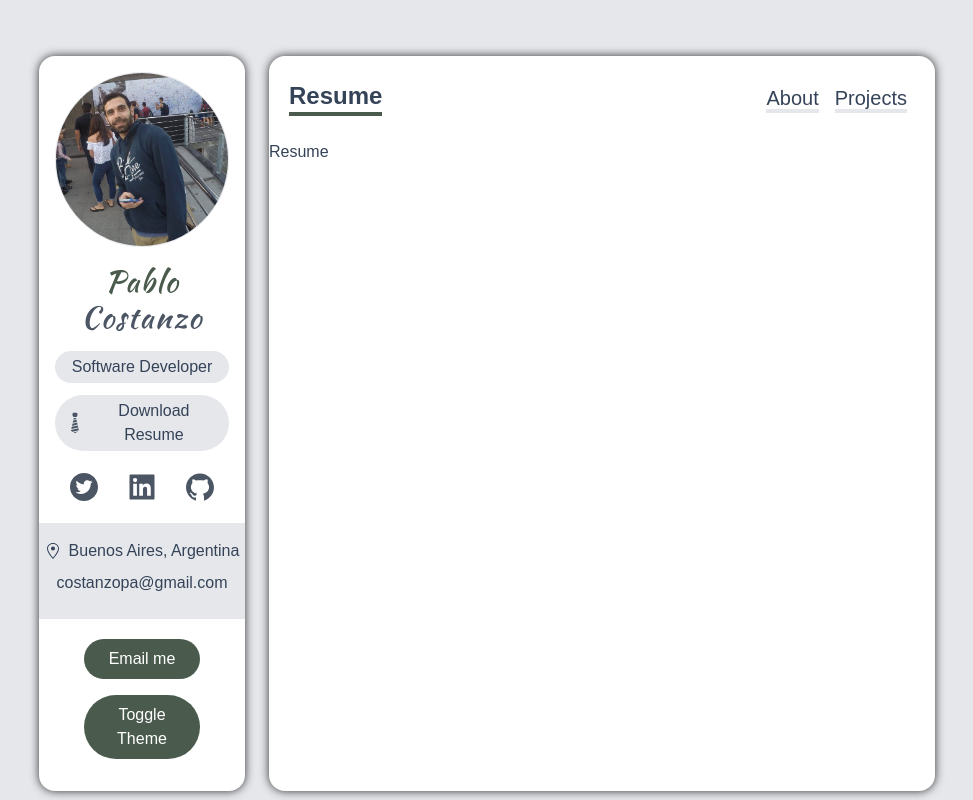
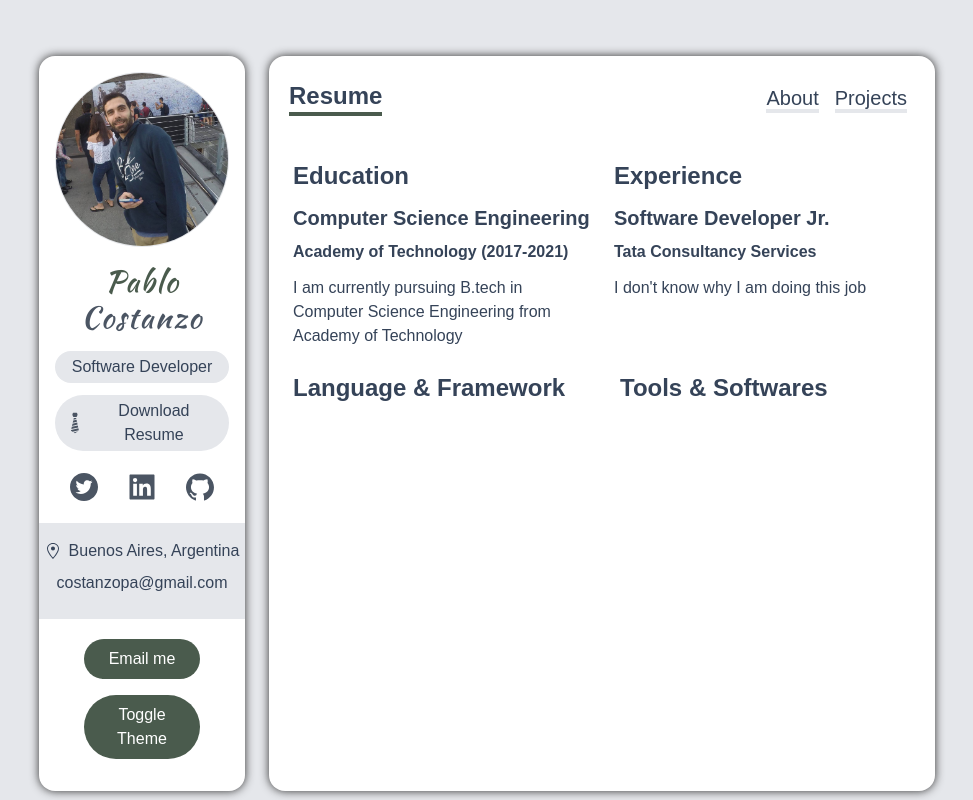
Before and after one commit to pacostanzo/portfolio, a Next.js app: page /resume in a window 1280 px wide. Shown: the whole page, without its empty margins (153-1126 px from the left). Built offline with nearby package versions, Linux system fonts and the light colour scheme.

Commit message:
Adding Resume section

```diff
--- /dev/null
+++ b/components/Bar/Bar.component.tsx
@@ -0,0 +1,22 @@
+import { FunctionComponent } from 'react';
+
+import { Skill } from '../../types/Skill';
+
+const Bar: FunctionComponent<{ value: Skill }> = ({
+  value: { Icon, level, name },
+}) => {
+  const bar_width = `${level}%`;
+  return (
+    <div className="my-2 text-white bg-gray-300 rounded-full dark:bg-dark-300 dark:bg-black-500">
+      <div
+        className="flex items-center px-4 py-1 rounded-full bg-gradient-to-r from-green to-blue-500"
+        style={{
+          width: bar_width,
+        }}
+      >
+        <Icon className="mr-3" /> {name}
+      </div>
+    </div>
+  );
+};
+export default Bar;
--- a/components/ProjectCard/ProjectCard.component.tsx
+++ b/components/ProjectCard/ProjectCard.component.tsx
@@ -11,7 +11,6 @@ const ProjectCard: FunctionComponent<{
   project: {
     name,
     image_path,
-    category,
     deployed_url,
     description,
     github_url,
--- a/components/index.tsx
+++ b/components/index.tsx
@@ -3,3 +3,4 @@ export { default as Navbar } from './Navbar/Navbar.component';
 export { default as ServiceCard } from './ServiceCard/ServiceCard.component';
 export { default as ProjectCard } from './ProjectCard/ProjectCard.component';
 export { default as ProjectsNavbar } from './ProjectsNavbar/ProjectsNavbar.component';
+export { default as Bar } from './Bar/Bar.component';
--- a/pages/resume.tsx
+++ b/pages/resume.tsx
@@ -1,3 +1,56 @@
-export default function Resume() {
-  return <div className="">Resume</div>;
-}
+import { Bar } from '../components';
+import { languages, tools } from '../public/data/skill';
+
+const Resume = () => {
+  return (
+    <div className="px-6 py-2">
+      {/* //! Education & Experience */}
+      <div className="grid gap-6 md:grid-cols-2">
+        <div>
+          <h5 className="my-3 text-2xl font-bold">Education</h5>
+          <div className="">
+            <h5 className="my-2 text-xl font-bold">
+              Computer Science Engineering
+            </h5>
+            <p className="font-semibold">Academy of Technology (2017-2021)</p>
+            <p className="my-3">
+              I am currently pursuing B.tech in Computer Science Engineering
+              from Academy of Technology
+            </p>
+          </div>
+        </div>
+        <div>
+          <h5 className="my-3 text-2xl font-bold">Experience</h5>
+          <div className="">
+            <h5 className="my-2 text-xl font-bold">Software Developer Jr.</h5>
+            <p className="font-semibold">Tata Consultancy Services</p>
+            <p className="my-3">I don't know why I am doing this job</p>
+          </div>
+        </div>
+      </div>
+
+      {/*Languages & Tools */}
+      <div className="grid gap-9 md:grid-cols-2">
+        <div>
+          <h5 className="my-3 text-2xl font-bold">Language & Framework</h5>
+          <div className="my-2">
+            {languages.map((language, i) => (
+              <Bar value={language} key={i} />
+            ))}
+          </div>
+        </div>
+
+        <div>
+          <h5 className="my-3 text-2xl font-bold">Tools & Softwares</h5>
+          <div className="my-2">
+            {tools.map((tool, i) => (
+              <Bar value={tool} key={i} />
+            ))}
+          </div>
+        </div>
+      </div>
+    </div>
+  );
+};
+
+export default Resume;
--- /dev/null
+++ b/public/data/skill.ts
@@ -0,0 +1,7 @@
+import { Skill } from "../../types/Skill"
+
+export const languages: Skill[] = [
+];
+
+export const tools: Skill[] = [
+];
--- /dev/null
+++ b/types/Skill.ts
@@ -0,0 +1,7 @@
+import { IconType } from "react-icons";
+
+export interface Skill {
+    Icon: IconType;
+    name: string;
+    level: string;
+}
```
